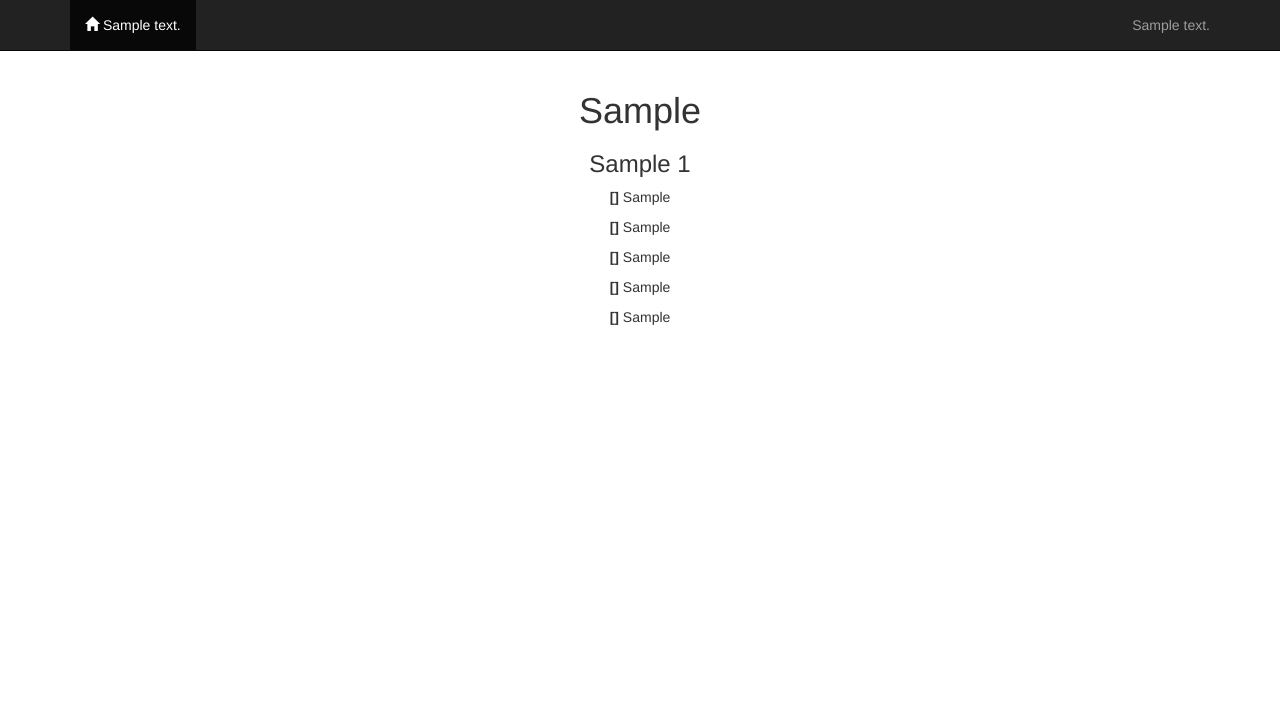
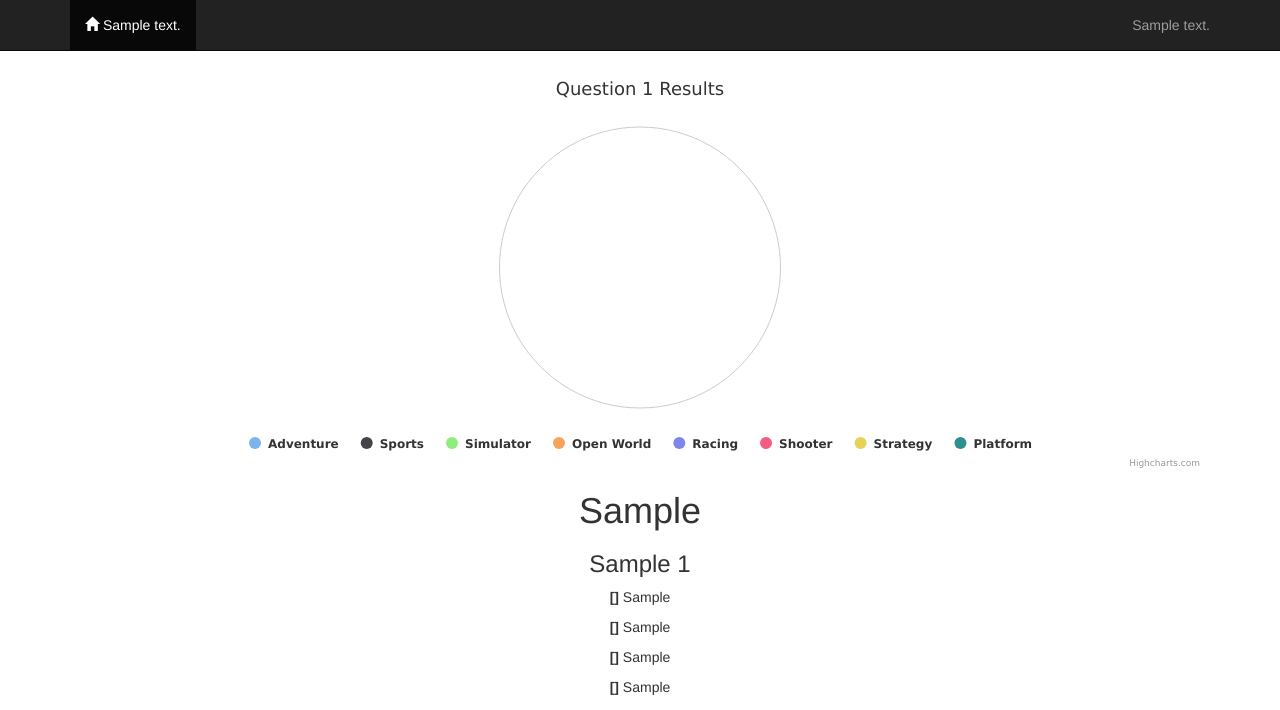
Before and after one commit to zytfo/survey, a Django app: template hello/templates/results.html in a window 1280 px wide. Shown: the top 710 px of the page. Run offline with Django 3.2, Linux system fonts and the light colour scheme; the template is opened without the code that fills it: most values are stand-ins (such as "Sample title", 1, 10 or a date in 2020); some libraries are stand-ins or nearby versions.

Commit message:
Some stuff

```diff
--- a/hello/templates/base.html
+++ b/hello/templates/base.html
@@ -6,6 +6,8 @@
   <link rel="stylesheet" type="text/css" href="//maxcdn.bootstrapcdn.com/bootstrap/3.3.4/css/bootstrap.min.css" />
   <script src="https://ajax.googleapis.com/ajax/libs/jquery/2.1.3/jquery.min.js"></script>
   <script type="text/javascript" src="//maxcdn.bootstrapcdn.com/bootstrap/3.3.4/js/bootstrap.min.js"></script>
+  <script src="http://ajax.googleapis.com/ajax/libs/jquery/1.8.2/jquery.min.js"></script>
+  <script src="http://code.highcharts.com/highcharts.js"></script>
   <style type="text/css">
     .Absolute-Center {
       margin: auto;
--- a/hello/templates/results.html
+++ b/hello/templates/results.html
@@ -2,8 +2,53 @@
 {% load staticfiles %}
 
 {% block content %}
+<script>
+$(document).ready(function () {
+    // Build the chart
+    Highcharts.chart('chart_container', {
+        chart: {
+            plotBackgroundColor: null,
+            plotBorderWidth: null,
+            plotShadow: false,
+            type: 'pie'
+        },
+        title: {
+            text: 'Question 1 Results'
+        },
+        tooltip: {
+            pointFormat: '{series.name}: <b>{point.percentage:.1f}%</b>'
+        },
+        plotOptions: {
+            pie: {
+                allowPointSelect: true,
+                cursor: 'pointer',
+                dataLabels: {
+                    enabled: false,
+
+                },
+                showInLegend: true
+            }
+        },
+        series: [{
+            name: 'Genres',
+            colorByPoint: true,
+            data: [
+                ['Adventure' , {{ q1_stat.0 }} ],
+                ['Sports' , {{ q1_stat.1 }}],
+                ['Simulator' , {{ q1_stat.2 }}],
+                ['Open World' , {{ q1_stat.3 }}],
+                ['Racing' , {{ q1_stat.4 }}],
+                ['Shooter' , {{ q1_stat.5 }}],
+                ['Strategy' , {{ q1_stat.6 }}],
+                ['Platform' , {{ q1_stat.7 }}],
+          ]
+        }]
+    });
+});
+</script>
 <div class="text-center">
   <div class="container">
+      <div id="chart_container" style="width:100%; height:400px;"></div>
       <h1>{{ locale.survey_results }}</h1>
       {% for r in responses %}
         <h3> {{ locale.survey_results_response }} {{ r.id }} </h3>
```
Also changed, not shown: hello/views.py (+24 -1 lines).
